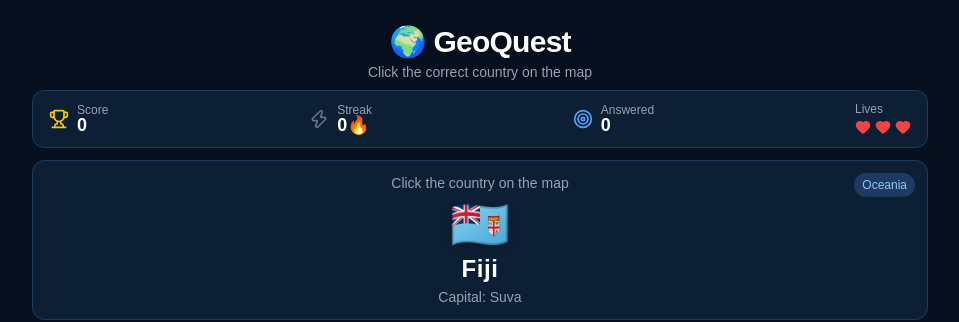
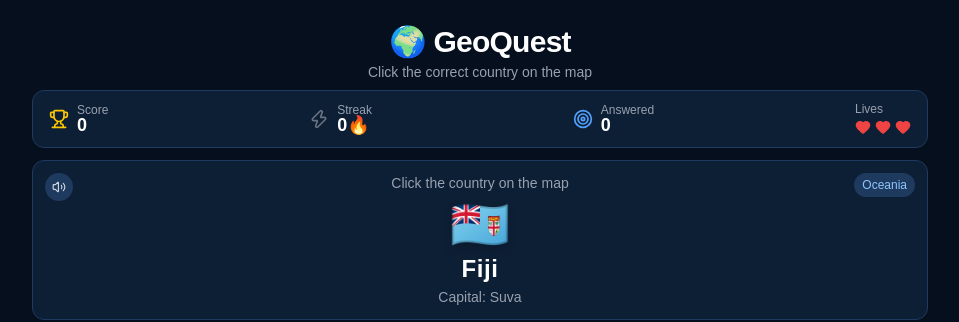
Before and after one commit to bilalpirzada/world-map-quiz, a Next.js app: page / in a window 1280 px wide. Shown: the top 322 px of the page, without its empty margins (160-1119 px from the left). Built offline with nearby package versions, Linux system fonts and the light colour scheme.

Commit message:
add mute button

```diff
--- a/src/components/game/GameController.tsx
+++ b/src/components/game/GameController.tsx
@@ -150,6 +150,15 @@ if (!mounted) {
   exit={{ opacity: 0, y: 10, scale: 0.95 }}
   className="text-center py-2 sm:py-3 px-4 bg-[#0d1f35] border border-[#1e3a5f] rounded-xl relative overflow-hidden shrink-0"
 >
+{/* mute button */}
+<button
+  onClick={toggleMute}
+  className="absolute top-3 left-3 w-7 h-7 flex items-center justify-center rounded-full bg-[#1e3a5f] text-gray-300 hover:bg-[#2d5a8e] transition-colors"
+  aria-label={muted ? "Unmute" : "Mute"}
+  type="button"
+>
+  {muted ? <VolumeX className="w-3.5 h-3.5" /> : <Volume2 className="w-3.5 h-3.5" />}
+</button>
   {/* Continent badge */}
   <span className="absolute top-3 right-3 text-xs px-2 py-1 rounded-full bg-[#1e3a5f] text-blue-300 font-medium">
     {state.currentQuestion.continent}
```
